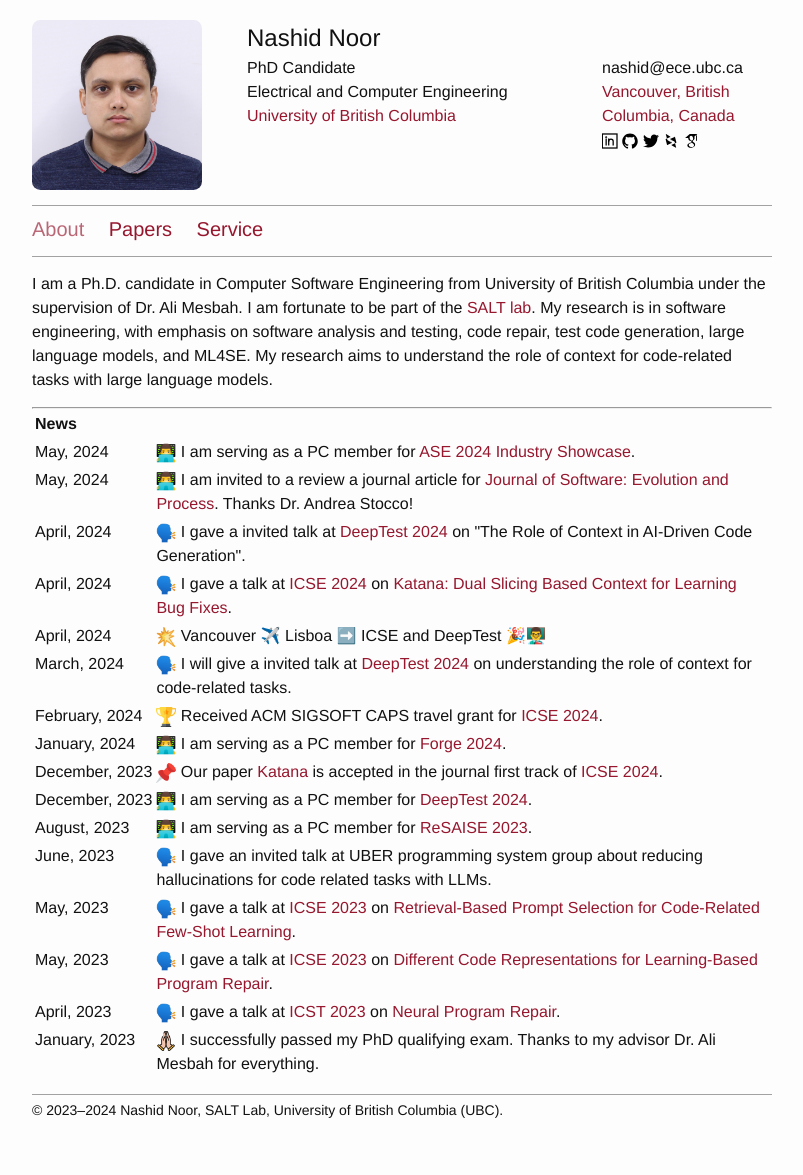
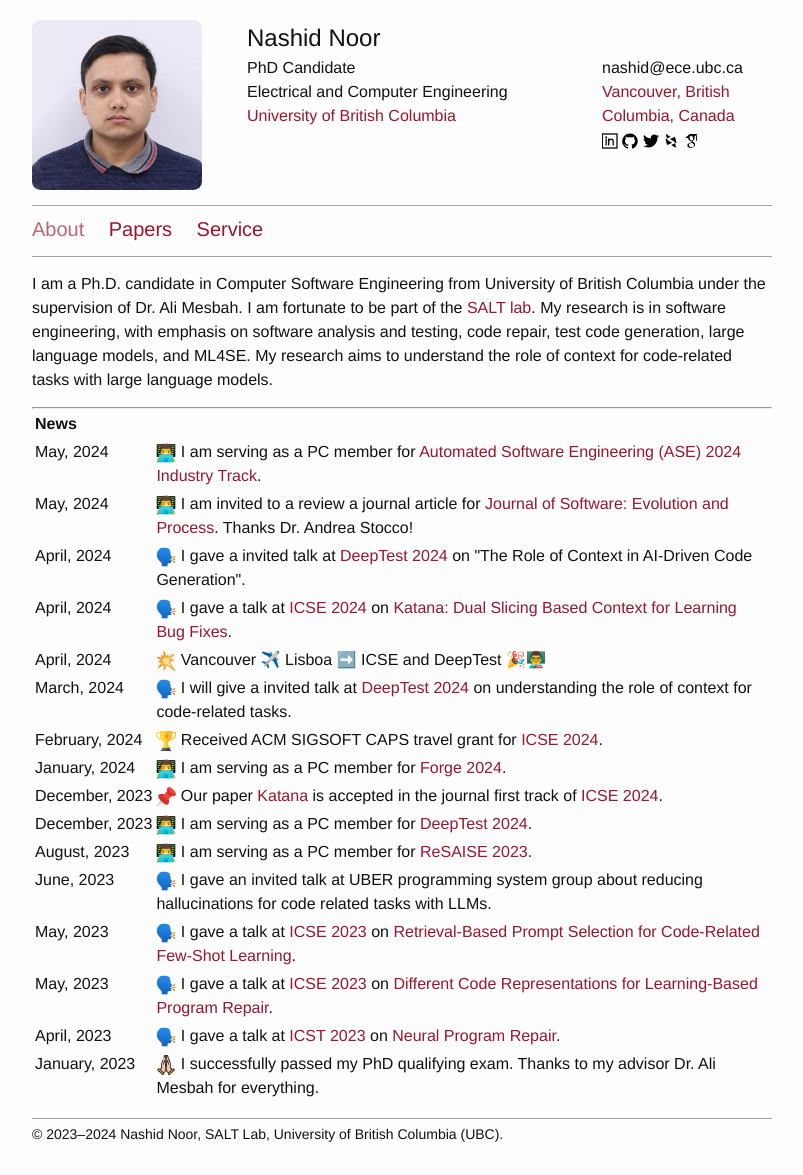
Before and after one commit to nashid/nashid.github.io, a Jekyll site: the page built from index.md, in a window 1280 px wide. Shown: the whole page, without its empty margins (238-1041 px from the left). Built offline with Jekyll 4.4.1, drawn with Linux system fonts in a browser that asks for light colours; before the commit the page ends 1151 px from its top, so only the background shows below that.

Commit message:
add pc role for ase 2024

```diff
--- a/index.md
+++ b/index.md
@@ -20,7 +20,7 @@
 
   <tr>
     <td style="vertical-align: top;">May,&nbsp;2024</td>
-    <td><img src="./resources/images/icon-paper-review.png" width="20" height="20"> I am serving as a PC member for <a href="https://conf.researchr.org/track/ase-2024/ase-2024-industry-showcase">ASE 2024 Industry Showcase</a>.</td>
+    <td><img src="./resources/images/icon-paper-review.png" width="20" height="20"> I am serving as a PC member for <a href="https://conf.researchr.org/track/ase-2024/ase-2024-industry-showcase">Automated Software Engineering (ASE) 2024 Industry Track</a>.</td>
   </tr>
 
   <tr>
```
